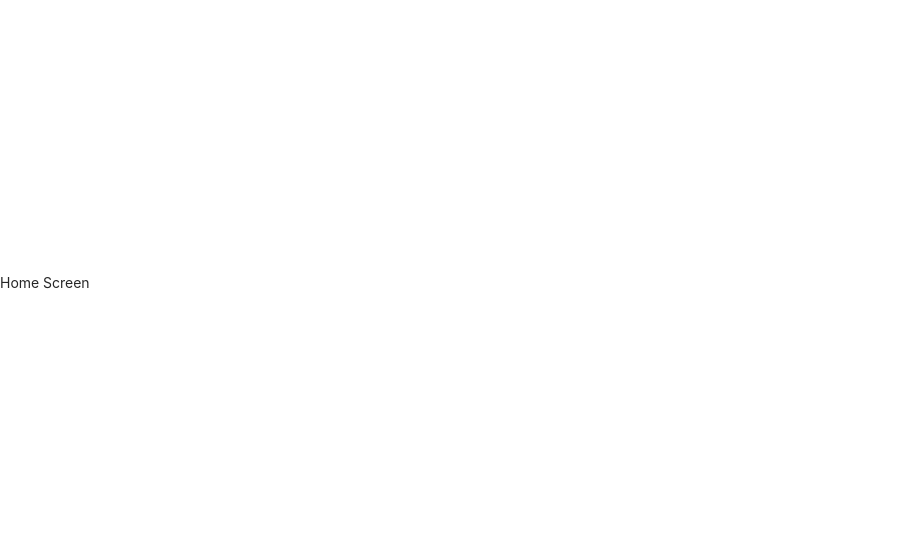
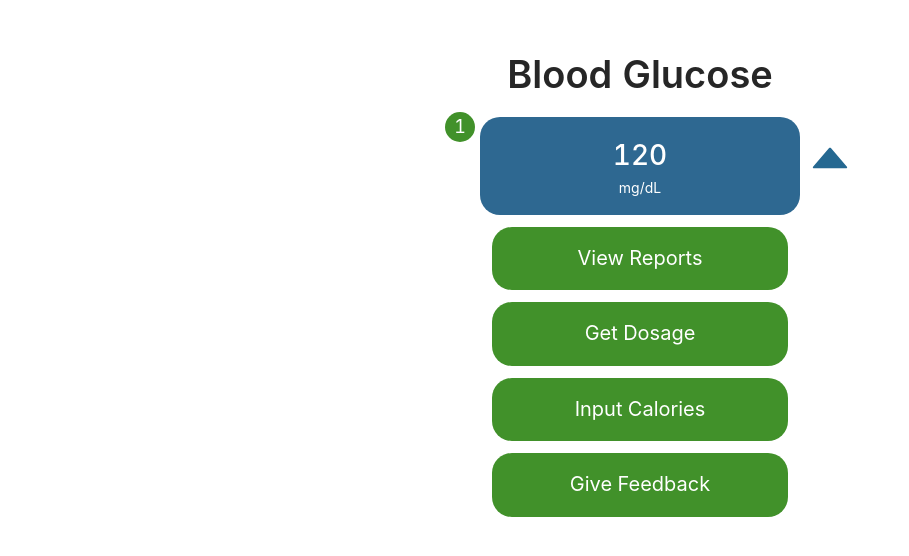
Before and after one commit to PathfinderDevelopment/pba-demo, a React (Create React App) app: page /home in a window 1280 px wide. Shown: the part 110-666 px from the top of the page, without its empty margins (0-909 px from the left). Built offline with nearby package versions, Linux system fonts and the light colour scheme.

Commit message:
Added home screen

```diff
--- /dev/null
+++ b/src/Components/Home/Home.styled.tsx
@@ -0,0 +1,61 @@
+import styled from 'styled-components';
+import {CaretUpFilled} from '@ant-design/icons';
+import {Link} from 'react-router-dom';
+import {Badge} from 'antd';
+
+export const Container = styled.div`
+  margin: auto;
+  width: 25%;
+  text-align:center;
+`;
+
+export const StyledGlucoseLevelContainer = styled.div`
+  position:relative;
+  background-color: #2e6891;
+  border-radius: 20px;
+  color: white;
+  width: 100%;
+  margin: auto;
+  padding: 1.6rem 3.2rem;
+`;
+
+export const StyledGlucoseLevel = styled.h1`
+  margin-bottom: 0px;
+  color:white;
+`;
+
+export const StyledGlucoseLevelLabel = styled.p`
+  margin-bottom: 0px;
+`;
+
+export const StyledBadge = styled(Badge)`
+  position: absolute;
+  left: -3rem;
+  top: 0;
+  transform: scale(1.5);
+`;
+
+export const StyledLink = styled(Link)`
+  display:block;
+  margin: 1.2rem;
+  background-color: #41912A;
+  border-radius: 2rem;
+  color: white;
+  padding: 1.6rem;
+  font-size: 2rem;
+  text-decoration: none;
+  transition: .25s;
+
+  :hover {
+    color: white;
+    transform: scale(1.1);
+    transition: .25s;
+  }
+`;
+
+export const StyledCaretUpFilled = styled(CaretUpFilled)`
+  position: absolute;
+  right: -5.5rem;
+  color: #256891;
+  font-size: 5rem;
+`;
--- a/src/Components/Home/Home.tsx
+++ b/src/Components/Home/Home.tsx
@@ -1,7 +1,33 @@
 import React from 'react';
+import { Typography } from 'antd';
+import {
+  Container,
+  StyledGlucoseLevelContainer,
+  StyledBadge, StyledCaretUpFilled,
+  StyledGlucoseLevel,
+  StyledGlucoseLevelLabel,
+  StyledLink
+} from './Home.styled';
+import { Link } from 'react-router-dom';
 
-export const Home:React.FC = () => {
-    return (
-        <p>Home Screen</p>
-    )
-}
+export const Home: React.FC = () => {
+  return (
+    <Container>
+      <Typography.Title>Blood Glucose</Typography.Title>
+
+      <StyledGlucoseLevelContainer>
+        <Link to='alerts'>
+          <StyledBadge count={1} style={{backgroundColor: '#41912A'}}>
+          </StyledBadge>
+        </Link>
+        <StyledCaretUpFilled />
+        <StyledGlucoseLevel>120</StyledGlucoseLevel>
+        <StyledGlucoseLevelLabel>mg/dL</StyledGlucoseLevelLabel>
+      </StyledGlucoseLevelContainer>
+
+      <StyledLink to='/reports'>View Reports</StyledLink>
+      <StyledLink to='/dosage'>Get Dosage</StyledLink>
+      <StyledLink to='/calorieinput'>Input Calories</StyledLink>
+      <StyledLink to='/feedback'>Give Feedback</StyledLink>
+    </Container>);
+};
```
